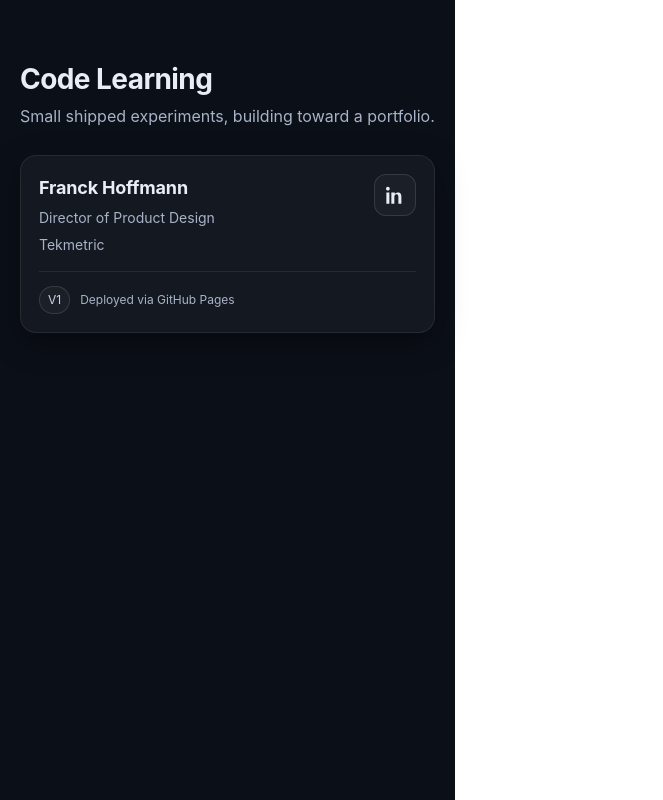
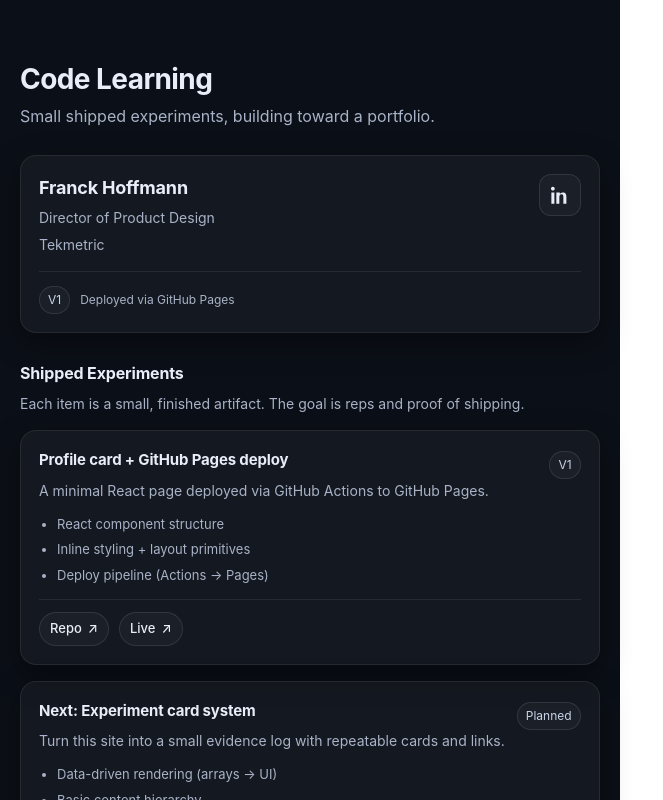
Before and after one commit to franckhoffmann/code-learning, a React (Vite) app: page / in a window 1280 px wide. Shown: the top 800 px of the page, without its empty margins (0-663 px from the left). Built offline with nearby package versions, Linux system fonts and the light colour scheme.

Commit message:
Added more cards

```diff
--- a/src/App.jsx
+++ b/src/App.jsx
@@ -34,6 +34,51 @@
             </footer>
           </article>
         </section>
+
+        <section style={styles.section}>
+          <div style={styles.sectionHeader}>
+            <h2 style={styles.h2}>Shipped Experiments</h2>
+            <p style={styles.sectionSubhead}>
+              Each item is a small, finished artifact. The goal is reps and proof of shipping.
+            </p>
+          </div>
+
+          <div style={styles.projectsGrid}>
+            {PROJECTS.map((p) => (
+              <article key={p.title} style={styles.projectCard}>
+                <div style={styles.projectTop}>
+                  <div>
+                    <h3 style={styles.h3}>{p.title}</h3>
+                    <p style={styles.projectDesc}>{p.description}</p>
+                  </div>
+                  <span style={styles.projectTag}>{p.tag}</span>
+                </div>
+
+                <ul style={styles.projectList}>
+                  {p.proves.map((line) => (
+                    <li key={line} style={styles.projectListItem}>
+                      {line}
+                    </li>
+                  ))}
+                </ul>
+
+                <div style={styles.projectLinks}>
+                  {p.links.map((l) => (
+                    <a
+                      key={l.label}
+                      href={l.href}
+                      target="_blank"
+                      rel="noreferrer"
+                      style={styles.link}
+                    >
+                      {l.label} <span aria-hidden="true">↗</span>
+                    </a>
+                  ))}
+                </div>
+              </article>
+            ))}
+          </div>
+        </section>
       </main>
     </div>
   )
@@ -41,28 +86,71 @@
 
 function LinkedInIcon() {
   return (
-    <svg
-      width="18"
-      height="18"
-      viewBox="0 0 24 24"
-      fill="currentColor"
-      aria-hidden="true"
-    >
+    <svg width="18" height="18" viewBox="0 0 24 24" fill="currentColor" aria-hidden="true">
       <path d="M4.98 3.5C4.98 4.88 3.87 6 2.5 6S0 4.88 0 3.5 1.12 1 2.5 1 4.98 2.12 4.98 3.5zM0.5 8.5H4.5V23.5H0.5V8.5zM8 8.5H11.8V10.55H11.85C12.38 9.55 13.68 8.5 15.62 8.5C19.72 8.5 20.5 11.05 20.5 14.35V23.5H16.5V15.4C16.5 13.47 16.47 11 14 11C11.5 11 11.12 12.95 11.12 15.28V23.5H7.12V8.5H8z" />
     </svg>
   )
 }
 
+const PROJECTS = [
+  {
+    title: "Profile card + GitHub Pages deploy",
+    tag: "V1",
+    description: "A minimal React page deployed via GitHub Actions to GitHub Pages.",
+    proves: [
+      "React component structure",
+      "Inline styling + layout primitives",
+      "Deploy pipeline (Actions → Pages)",
+    ],
+    links: [
+      {
+        label: "Repo",
+        href: "https://github.com/franckhoffmann/code-learning",
+      },
+      // Optional: replace this with a specific commit URL later
+      {
+        label: "Live",
+        href: "https://franckhoffmann.github.io/code-learning/",
+      },
+    ],
+  },
+  {
+    title: "Next: Experiment card system",
+    tag: "Planned",
+    description: "Turn this site into a small evidence log with repeatable cards and links.",
+    proves: ["Data-driven rendering (arrays → UI)", "Basic content hierarchy"],
+    links: [
+      {
+        label: "Issue (create one)",
+        href: "https://github.com/franckhoffmann/code-learning/issues",
+      },
+    ],
+  },
+]
+
+const t = {
+  bg: "#0b0f17",
+  text: "#e8edf7",
+  muted: "#a9b3c7",
+  cardBg: "rgba(255,255,255,0.04)",
+  border: "rgba(255,255,255,0.10)",
+  borderSoft: "rgba(255,255,255,0.08)",
+  shadow: "0 10px 30px rgba(0,0,0,0.35)",
+  rLg: 16,
+  rMd: 12,
+  max: 980,
+}
+
 const styles = {
   page: {
     minHeight: "100vh",
-    background: "#0b0f17",
-    color: "#e8edf7",
+    background: t.bg,
+    color: t.text,
     fontFamily:
       '-apple-system, BlinkMacSystemFont, "Segoe UI", Roboto, Helvetica, Arial, "Apple Color Emoji","Segoe UI Emoji"',
   },
   container: {
-    maxWidth: 920,
+    maxWidth: t.max,
     margin: "0 auto",
     padding: "64px 20px",
   },
@@ -76,20 +164,22 @@
   },
   subhead: {
     margin: "10px 0 0 0",
-    color: "#a9b3c7",
+    color: t.muted,
     lineHeight: 1.4,
+    maxWidth: 560,
   },
+
   grid: {
     display: "grid",
     gridTemplateColumns: "repeat(auto-fit, minmax(260px, 1fr))",
     gap: 16,
   },
   card: {
-    background: "rgba(255,255,255,0.04)",
-    border: "1px solid rgba(255,255,255,0.08)",
-    borderRadius: 16,
+    background: t.cardBg,
+    border: `1px solid ${t.borderSoft}`,
+    borderRadius: t.rLg,
     padding: 18,
-    boxShadow: "0 10px 30px rgba(0,0,0,0.35)",
+    boxShadow: t.shadow,
   },
   cardTop: {
     display: "flex",
@@ -104,7 +194,7 @@
   },
   meta: {
     margin: "6px 0 0 0",
-    color: "#a9b3c7",
+    color: t.muted,
     fontSize: 14,
   },
   iconButton: {
@@ -113,16 +203,16 @@
     justifyContent: "center",
     width: 40,
     height: 40,
-    borderRadius: 12,
-    border: "1px solid rgba(255,255,255,0.12)",
+    borderRadius: t.rMd,
+    border: `1px solid ${t.border}`,
     background: "rgba(255,255,255,0.03)",
-    color: "#e8edf7",
+    color: t.text,
     textDecoration: "none",
   },
   footer: {
     marginTop: 16,
     paddingTop: 14,
-    borderTop: "1px solid rgba(255,255,255,0.08)",
+    borderTop: `1px solid ${t.borderSoft}`,
     display: "flex",
     alignItems: "center",
     gap: 10,
@@ -131,12 +221,104 @@
     fontSize: 12,
     padding: "4px 8px",
     borderRadius: 999,
-    border: "1px solid rgba(255,255,255,0.12)",
+    border: `1px solid ${t.border}`,
     background: "rgba(255,255,255,0.03)",
     color: "#c9d3e8",
+    whiteSpace: "nowrap",
   },
   footerText: {
     fontSize: 12,
-    color: "#a9b3c7",
+    color: t.muted,
+  },
+
+  section: {
+    marginTop: 28,
+  },
+  sectionHeader: {
+    marginBottom: 12,
+  },
+  h2: {
+    margin: 0,
+    fontSize: 16,
+    letterSpacing: "-0.01em",
+  },
+  sectionSubhead: {
+    margin: "8px 0 0 0",
+    color: t.muted,
+    fontSize: 14,
+    lineHeight: 1.5,
+    maxWidth: 720,
+  },
+
+  projectsGrid: {
+    display: "grid",
+    gridTemplateColumns: "repeat(auto-fit, minmax(320px, 1fr))",
+    gap: 16,
+    marginTop: 16,
+  },
+  projectCard: {
+    background: t.cardBg,
+    border: `1px solid ${t.borderSoft}`,
+    borderRadius: t.rLg,
+    padding: 18,
+    boxShadow: t.shadow,
+  },
+  projectTop: {
+    display: "flex",
+    alignItems: "flex-start",
+    justifyContent: "space-between",
+    gap: 12,
+  },
+  h3: {
+    margin: 0,
+    fontSize: 15,
+    letterSpacing: "-0.01em",
+  },
+  projectDesc: {
+    margin: "8px 0 0 0",
+    color: t.muted,
+    fontSize: 14,
+    lineHeight: 1.5,
+  },
+  projectTag: {
+    fontSize: 12,
+    padding: "4px 8px",
+    borderRadius: 999,
+    border: `1px solid ${t.border}`,
+    background: "rgba(255,255,255,0.03)",
+    color: "#c9d3e8",
+    whiteSpace: "nowrap",
+    marginTop: 2,
+  },
+  projectList: {
+    margin: "14px 0 0 0",
+    padding: "0 0 0 18px",
+    color: t.text,
+  },
+  projectListItem: {
+    margin: "6px 0",
+    color: t.muted,
+    fontSize: 13,
+    lineHeight: 1.5,
+  },
+  projectLinks: {
+    marginTop: 14,
+    paddingTop: 12,
+    borderTop: `1px solid ${t.borderSoft}`,
+    display: "flex",
+    flexWrap: "wrap",
+    gap: 10,
+  },
+  link: {
+    display: "inline-flex",
+    gap: 6,
+    alignItems: "center",
+    fontSize: 13,
+    color: t.text,
+    textDecoration: "none",
+    border: `1px solid ${t.border}`,
+    background: "rgba(255,255,255,0.03)",
+    padding: "6px 10px",
+    borderRadius: 999,
   },
 }
```
